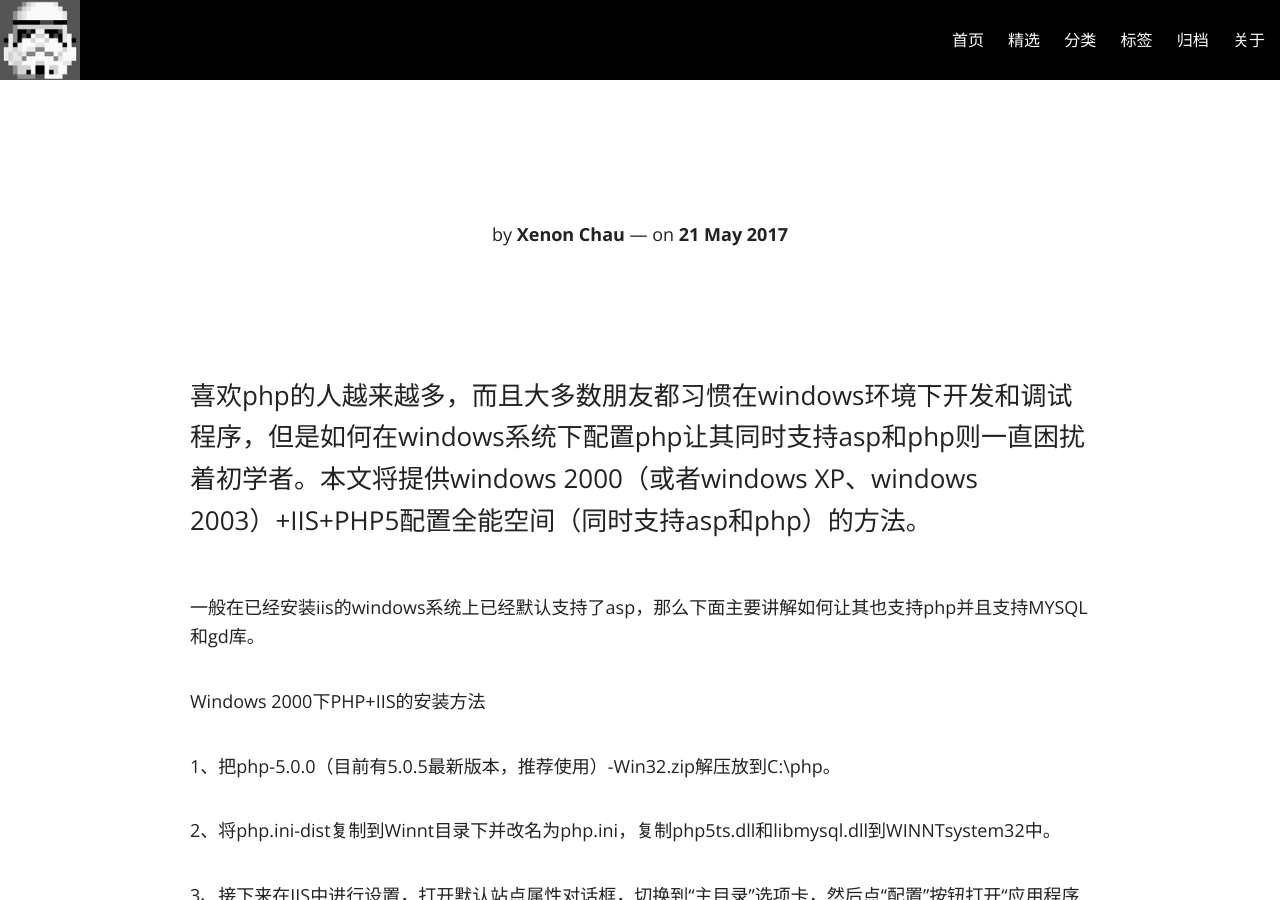
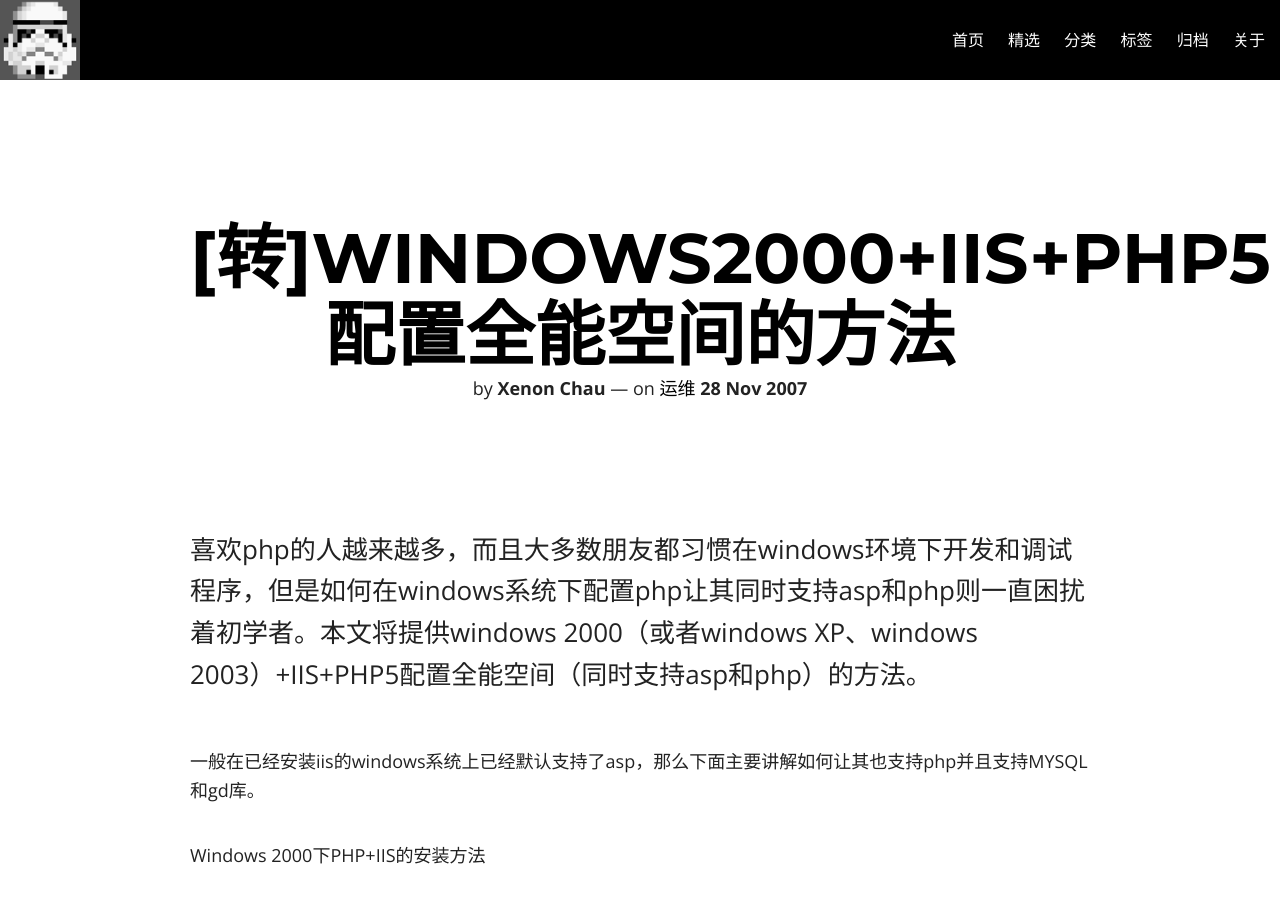
Before and after one commit to XenonChau/blog_jekyll, a Jekyll site: the page built from _posts/2007-11-28-windows-iis-php5.md, in a window 1280 px wide and 900 px high. Built offline with Jekyll 4.4.1, drawn with Linux system fonts in a browser that asks for light colours; nearby versions of some CDN libraries; our own code applies the rules of GitHub Pages for plain Markdown files.

Commit message:
fix liquid syntax error

```diff
--- a/_posts/2007-11-28-win2k-iis-php5.md
+++ b/_posts/2007-11-28-windows-iis-php5.md
@@ -1,7 +1,7 @@
 ---
 layout: post
-title: [转]Windows2000+IIS+PHP5配置全能空间的方法
-modified: 2007-11-28 21:17:33 +0800
+title: "[转]Windows2000+IIS+PHP5配置全能空间的方法"
+modified: 2007-11-28
 categories: Windows
 tags: [运维]
 comments: false
```
Also changed, not shown: _posts/2007-10-02-windows-nt-12-tips.md (+1 -1 lines).
